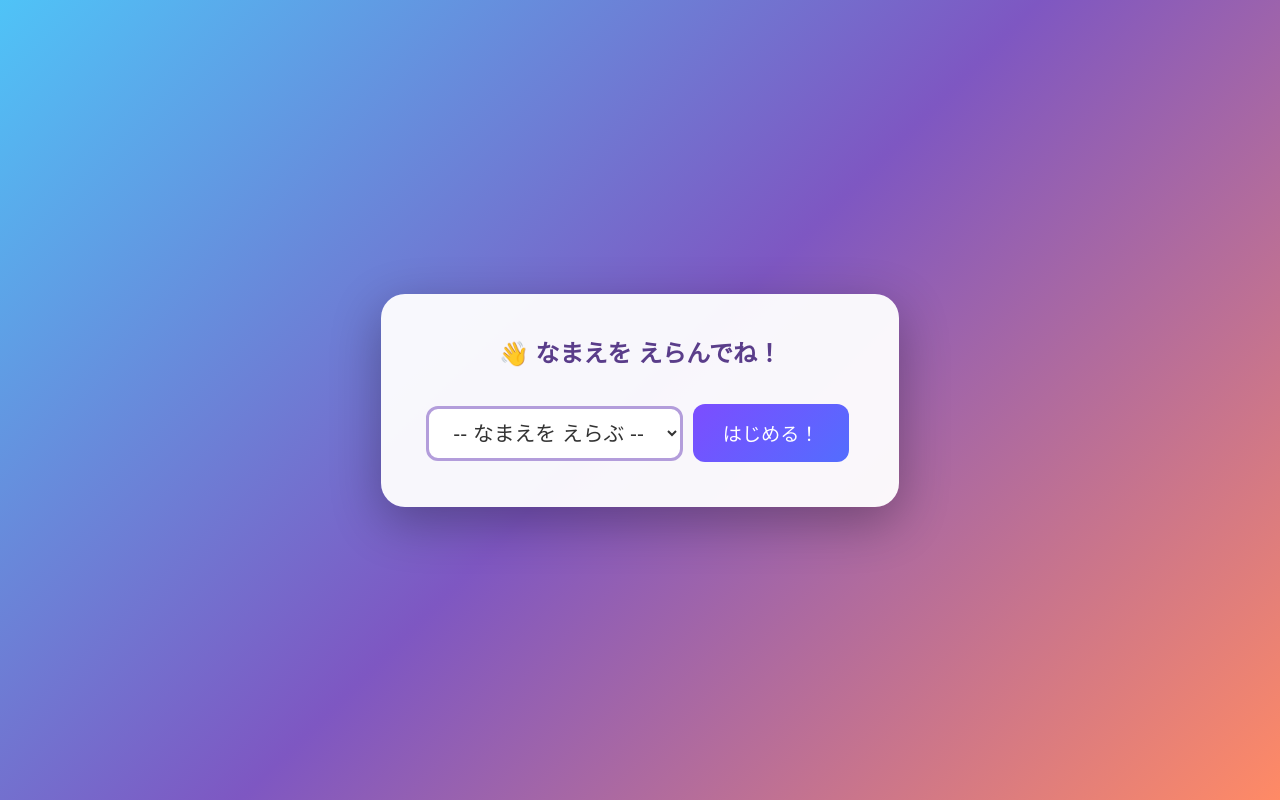
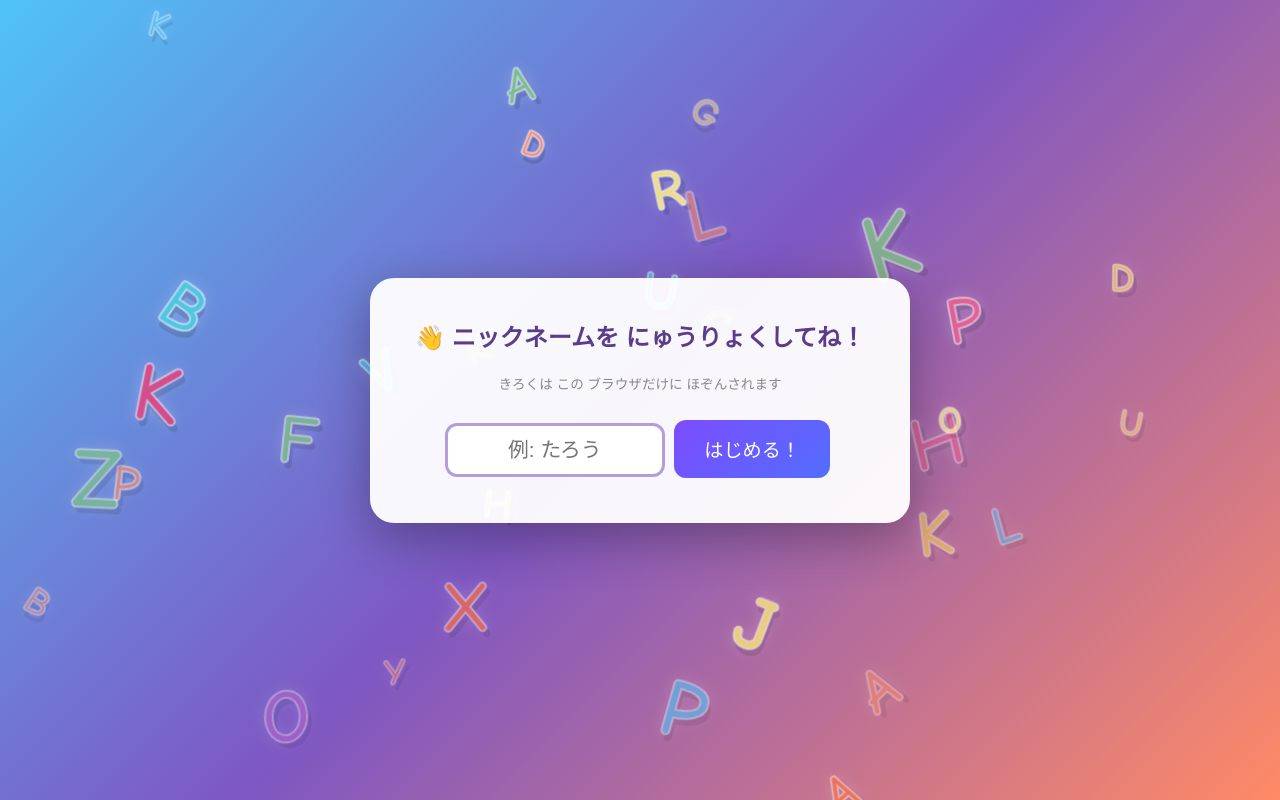
Before and after one commit to ryookb4011-svg/ok-englishtest, a plain HTML site: page index.html in a window 1280 px wide. Drawn offline with Linux system fonts and the light colour scheme.

Commit message:
ニックネーム自由入力化、背景アルファベット強化

```diff
--- a/index.html
+++ b/index.html
@@ -62,17 +62,13 @@
 <body>
 <div id="letter-bg"></div>
 
-<!-- 名前選択オーバーレイ -->
+<!-- 名前入力オーバーレイ -->
 <div id="name-select-overlay">
+    <div id="name-letter-bg"></div>
     <div class="name-select-box">
-        <h2>👋 なまえを えらんでね！</h2>
-        <select id="name-select-dropdown">
-            <option value="">-- なまえを えらぶ --</option>
-            <option value="あおい">あおい</option>
-            <option value="はるか">はるか</option>
-            <option value="ゆう">ゆう</option>
-            <option value="テスト用">テスト用</option>
-        </select>
+        <h2>👋 ニックネームを にゅうりょくしてね！</h2>
+        <p style="color:#888; font-size:0.85em; margin-bottom:12px;">きろくは この ブラウザだけに ほぞんされます</p>
+        <input type="text" id="name-select-dropdown" placeholder="例: たろう" maxlength="12" autocomplete="off">
         <button class="btn btn-primary" onclick="confirmNameSelect()" style="margin-top:15px;">はじめる！</button>
     </div>
 </div>
@@ -189,7 +185,13 @@
         position: fixed; top:0; left:0; right:0; bottom:0; z-index: 1000;
         background: linear-gradient(135deg, #4fc3f7 0%, #7e57c2 50%, #ff8a65 100%);
         display: flex; align-items: center; justify-content: center;
+        overflow: hidden;
     }
+    #name-letter-bg {
+        position: absolute; top: 0; left: 0; right: 0; bottom: 0;
+        z-index: 0; overflow: hidden; pointer-events: none;
+    }
+    .name-select-box { position: relative; z-index: 1; }
     .name-select-box {
         background: rgba(255,255,255,0.95); border-radius: 24px; padding: 40px 45px;
         text-align: center; box-shadow: 0 15px 50px rgba(0,0,0,0.3); max-width: 90%;
@@ -197,8 +199,10 @@
     .name-select-box h2 { color: #5a3d8a; margin-bottom: 20px; font-size: 1.5em; }
     #name-select-dropdown {
         font-size: 1.3em; padding: 12px 20px; border-radius: 12px; border: 3px solid #b39ddb;
-        font-family: 'Meiryo', sans-serif; color: #333; background: #fff; cursor: pointer;
+        font-family: 'Meiryo', sans-serif; color: #333; background: #fff;
+        text-align: center; outline: none; width: 220px;
     }
+    #name-select-dropdown:focus { border-color: #7c4dff; }
     #user-badge {
         display: flex; align-items: center; justify-content: center; gap: 10px;
         color: #fff; font-size: 1.05em; margin-bottom: 10px; text-shadow: 1px 1px 3px rgba(0,0,0,0.3);
@@ -968,29 +972,39 @@ document.addEventListener('keydown', function(e) {
 });
 
 // ========== 背景のポップなアルファベット ==========
-function initLetterBackground() {
-    const container = document.getElementById('letter-bg');
+function populateLetterBackground(containerId, count, opts) {
+    opts = opts || {};
+    const container = document.getElementById(containerId);
+    if (!container) return;
     const letters = "ABCDEFGHIJKLMNOPQRSTUVWXYZ".split('');
-    const colors = ['#FFD54F','#FF8A65','#4FC3F7','#81C784','#F06292','#BA68C8','#FFF176','#4DD0E1'];
-    const count = 22;
+    const colors = ['#FFD54F','#FF8A65','#4FC3F7','#81C784','#F06292','#BA68C8','#FFF176','#4DD0E1','#FF7043','#EC407A'];
+    const minOpacity = opts.minOpacity ?? 0.35;
+    const opacityRange = opts.opacityRange ?? 0.35;
+    const minSize = opts.minSize ?? 2;
+    const sizeRange = opts.sizeRange ?? 3.5;
     for (let i = 0; i < count; i++) {
         const el = document.createElement('div');
         el.className = 'floating-letter';
         el.textContent = letters[Math.floor(Math.random() * letters.length)];
-        const size = 2 + Math.random() * 3.5;
+        const size = minSize + Math.random() * sizeRange;
         const rot = (Math.random() * 60 - 30);
         el.style.left = Math.random() * 96 + 'vw';
         el.style.top = Math.random() * 96 + 'vh';
         el.style.fontSize = size + 'em';
         el.style.color = colors[Math.floor(Math.random() * colors.length)];
-        el.style.opacity = 0.35 + Math.random() * 0.35;
+        el.style.opacity = minOpacity + Math.random() * opacityRange;
         el.style.setProperty('--rot', rot + 'deg');
-        const dur1 = 4 + Math.random() * 4;
-        const dur2 = 5 + Math.random() * 4;
+        const dur1 = 3 + Math.random() * 3.5;
+        const dur2 = 4 + Math.random() * 3.5;
         el.style.animationDuration = dur1 + 's, ' + dur2 + 's';
         el.style.animationDelay = (Math.random() * -8) + 's, ' + (Math.random() * -8) + 's';
         container.appendChild(el);
     }
+}
+function initLetterBackground() {
+    populateLetterBackground('letter-bg', 22);
+    // 名前入力画面はもっとポップに（数多め・くっきり）
+    populateLetterBackground('name-letter-bg', 32, { minOpacity: 0.5, opacityRange: 0.4, minSize: 2.2, sizeRange: 4 });
 }
 
 // ========== 名前選択・スコア履歴管理 ==========
@@ -998,13 +1012,19 @@ let currentUser = null;
 const HISTORY_KEY_PREFIX = 'eiwa_history_';
 
 function confirmNameSelect() {
-    const val = document.getElementById('name-select-dropdown').value;
-    if (!val) { alert('なまえを えらんでね！'); return; }
+    const val = document.getElementById('name-select-dropdown').value.trim();
+    if (!val) { alert('ニックネームを にゅうりょくしてね！'); return; }
     currentUser = val;
     document.getElementById('name-select-overlay').style.display = 'none';
     document.getElementById('main-app').style.display = 'block';
     renderUserBadge();
 }
+document.addEventListener('DOMContentLoaded', () => {
+    const nameInput = document.getElementById('name-select-dropdown');
+    if (nameInput) {
+        nameInput.addEventListener('keydown', (e) => { if (e.key === 'Enter') confirmNameSelect(); });
+    }
+});
 
 function renderUserBadge() {
     document.getElementById('user-badge').innerHTML =
```
